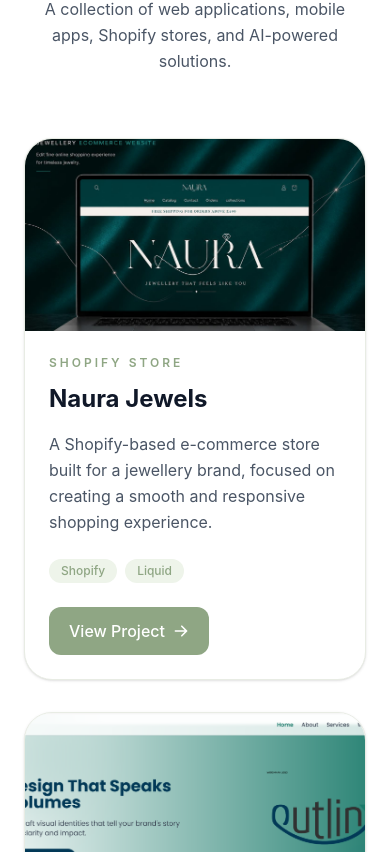
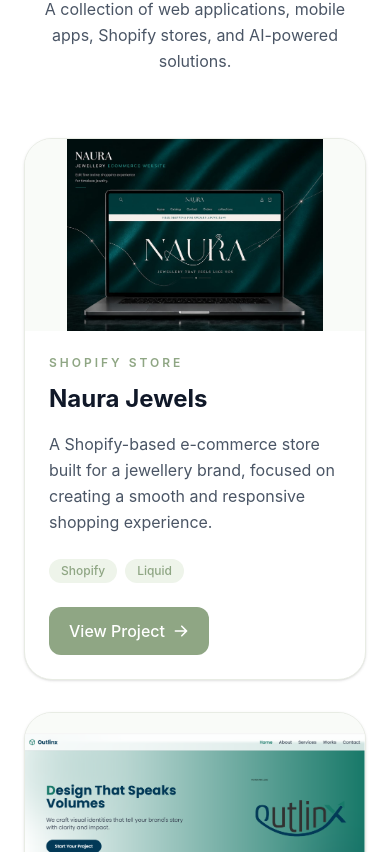
Before and after one commit to rizwana25/portfolio, a React (Vite) app: page / in a window 390 px wide. Shown: the part 4152-5004 px from the top of the page. Built offline with nearby package versions, Linux system fonts and the light colour scheme.

Commit message:
Added projects section

```diff
--- a/src/components/project.jsx
+++ b/src/components/project.jsx
@@ -139,10 +139,12 @@
               src={project.image}
               alt={project.title}
               className="
-                w-full
-                h-full
-                object-cover
-              "
+  w-full
+  h-full
+  object-contain
+  md:object-cover
+  bg-[#F9FBF8]
+"
             />
           </div>
 
```
